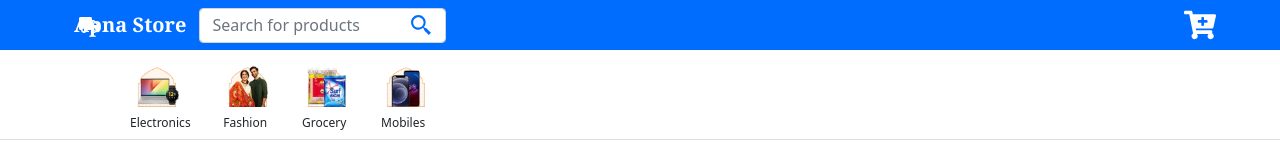
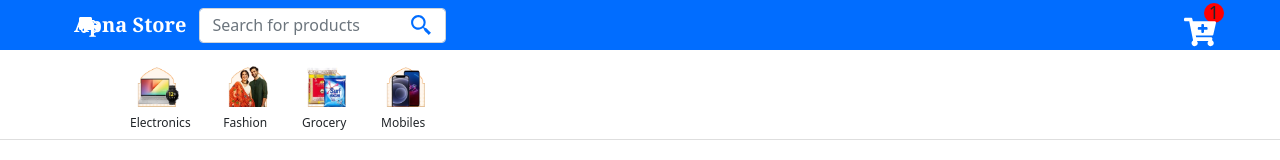
Before and after one commit to jhaaparna1703/React_typescript, a React (Create React App) app: page / in a window 1280 px wide. Shown: the top 160 px of the page. Built offline with nearby package versions, Linux system fonts and the light colour scheme.

Commit message:
jan 27 18:25

```diff
--- a/src/components/CartModal.tsx
+++ b/src/components/CartModal.tsx
@@ -12,7 +12,9 @@ const CartModal = () => {
 
   return (
     <div>
+      <div className="cart-quantity">1</div>
       <FaCartPlus onClick={handleShow} className="FaCartPlus" />
+
 
       <Modal show={show} onHide={handleClose} className="Modal-cart">
         <Modal.Header closeButton>
--- a/src/components/appHeader.tsx
+++ b/src/components/appHeader.tsx
@@ -1,4 +1,4 @@
-import React, { useState } from "react";
+import React from "react";
 import Container from "react-bootstrap/Container";
 import Navbar from "react-bootstrap/Navbar";
 import Form from "react-bootstrap/Form";
--- a/src/components/components.css
+++ b/src/components/components.css
@@ -108,3 +108,16 @@
 
 
 }
+
+.cart-quantity{
+    display: flex;
+    font-size: 18px;
+    background-color: red;
+    width: 20px;
+    height: 20px;
+    border-radius: 40px;
+    align-items: center;
+    justify-content: center;
+    margin-left: 20px;
+    margin-bottom: -7px;
+}
--- a/src/components/shoppingSection.tsx
+++ b/src/components/shoppingSection.tsx
@@ -39,9 +39,9 @@ export const ShoppingSection = () => {
     shallowEqual
   );
 
-  const addCartHandler = (id: number) => {
-    console.log(id);
-    dispatch(addToCart(id));
+  const addCartHandler = (post: IProduct) => {
+    console.log(post);
+    dispatch(addToCart(post));
   };
   console.log("PRODUCTS FROM REDUX", products);
 
@@ -58,7 +58,7 @@ export const ShoppingSection = () => {
               <Card.Title>{post.title.substring(0, 20)}</Card.Title>
               <Card.Text>{post.description.substring(0, 38)}...</Card.Text>
               <Card.Text>Price : ${post.price}</Card.Text>
-              <Button variant="primary" onClick={() => addCartHandler(post.id)}>
+              <Button variant="primary" onClick={() => addCartHandler(post)}>
                 Add to Cart
               </Button>
             </Card.Body>
--- a/src/store/action.ts
+++ b/src/store/action.ts
@@ -7,10 +7,10 @@ export const showProducts = (products: IProduct[]) => {
   };
   return action;
 };
-export const addToCart = (id: number) => {
+export const addToCart = (post:IProduct ) => {
   return {
     type: actionTypes.ADD_TO_CART,
-    id,
+    post
   };
 };
 export const removeFromCart = (id: number) => {
--- a/src/store/reducer.ts
+++ b/src/store/reducer.ts
@@ -1,4 +1,11 @@
 import * as actionTypes from "./actionTypes";
+
+interface cartProductType {
+  id: number;
+  image: string;
+  title: string;
+  price: number;
+}
 
 const initialState: ProductState = {
   products: [],
@@ -16,11 +23,20 @@ const productReducer = (
       };
 
     case actionTypes.ADD_TO_CART:
+      let cartProduct: IProduct = {
+        id: 0,
+        image: "",
+        title: "",
+        price: 0,
+        description: ""
+      };
+
       return {
         ...state,
 
-        products: state.products.map((product) =>
-          (product.id === action.id ? { ...product, selected: true } : product),
+        products: state.products.map(
+          (product) =>
+            product.id === action.id ? { ...product, selected: true } : product,
           console.log(action.id)
         ),
       };
```
Also changed, not shown: src/type.d.ts (+5 -2 lines).
